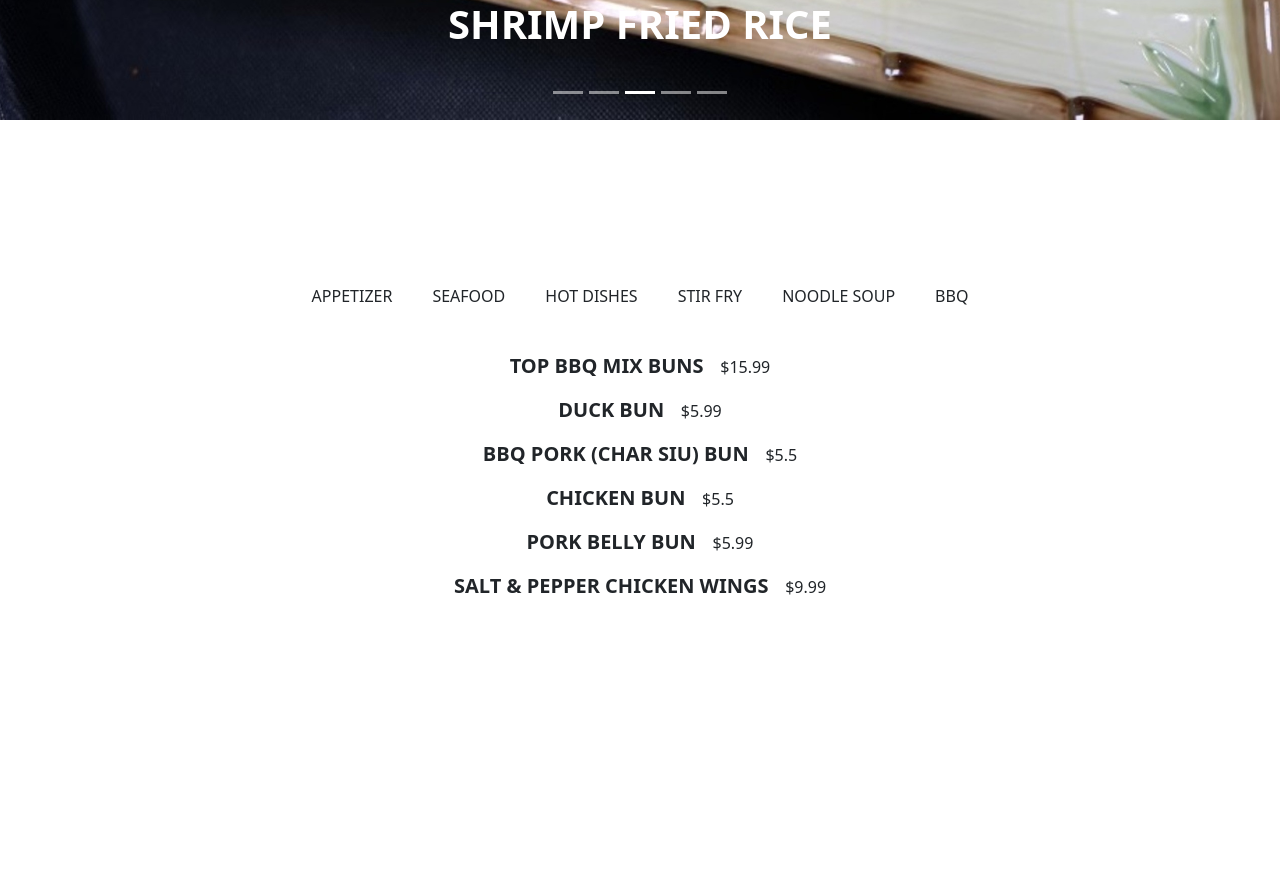
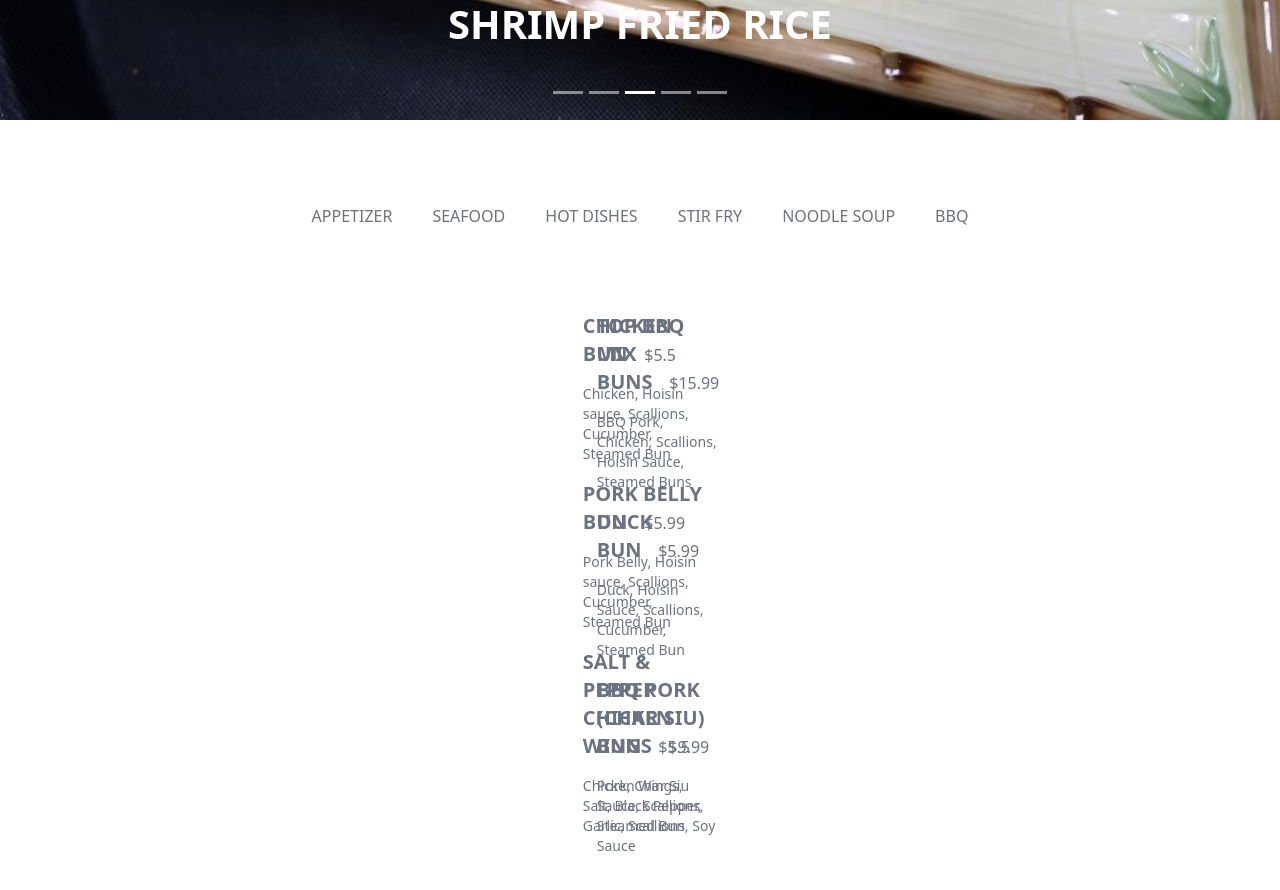
Before and after one commit to andy-phu/Top-BBQ-Noodle, a React (Create React App) app: page / in a window 1280 px wide. Shown: the part 1960-2850 px from the top of the page. Before the commit the page ends 2736 px from the top, so only its background shows below. Built offline with nearby package versions, Linux system fonts and the light colour scheme.

Commit message:
menu done

```diff
--- a/src/components/Description.jsx
+++ b/src/components/Description.jsx
@@ -5,7 +5,7 @@ const Description = () => {
         <div className='py-12 flex items-center w-screen justify-center text-2xl' id='restaurant'>
             <div className='flex flex-col ml-5 sm:flex-row sm:max-w-5xl justify-center text-base '>
                 <div className='text-lg flex grow-2 flex-col pr-14 font-bold '>
-                    <h1 className=' font-bold pb-10 text-2xl' >A DESTINATION</h1>
+                    <h1 className=' font-bold pb-10 text-2xl ' >A DESTINATION</h1>
                     <p className='text-gray-400 font-bold pb-6'> Experience authentic and refined Chinese barbecue at our elegant restaurant. Our expert chefs use only the freshest and finest ingredients to create bold and nuanced flavors. Indulge in the art of Chinese barbecue and discover why our restaurant is the perfect destination for an exquisite dining experience. Join us for an unforgettable evening of exceptional cuisine and elevated ambiance.</p>
                 </div>
                 <div className=' flex grow flex-col w-full text-gray-400 '>
--- a/src/components/Menu.jsx
+++ b/src/components/Menu.jsx
@@ -15,52 +15,52 @@ const Menu = (props) => {
 
     const menuData ={
         "appetizer":[
-            { name: "TOP BBQ MIX BUNS", price: 15.99 },
-            { name: "DUCK BUN", price: 5.99 },
-            { name: "BBQ PORK (CHAR SIU) BUN", price: 5.50},
-            { name: "CHICKEN BUN", price: 5.50},
-            { name: "PORK BELLY BUN", price: 5.99 },
-            { name: "SALT & PEPPER CHICKEN WINGS", price: 9.99 }
+            { name: "TOP BBQ MIX BUNS", price: 15.99, ingredients: "BBQ Pork, Chicken, Scallions, Hoisin Sauce, Steamed Buns"},
+            { name: "DUCK BUN", price: 5.99, ingredients: "Duck, Hoisin Sauce, Scallions, Cucumber, Steamed Bun"},
+            { name: "BBQ PORK (CHAR SIU) BUN", price: 5.50, ingredients:"Pork, Char Siu Sauce, Scallions, Steamed Bun, Soy Sauce"},
+            { name: "CHICKEN BUN", price: 5.50, ingredients: "Chicken, Hoisin sauce, Scallions, Cucumber, Steamed Bun"},
+            { name: "PORK BELLY BUN", price: 5.99, ingredients:  "Pork Belly, Hoisin sauce, Scallions, Cucumber, Steamed Bun"},
+            { name: "SALT & PEPPER CHICKEN WINGS", price: 9.99, ingredients: "Chicken Wings, Salt, Black Pepper, Garlic, Scallions" }
         ],
         "seafood":[
-            { name: "HOUSE SPECIAL LOBSTER", price: "mp"},
-            { name: "PAN FRIED CHILE CODE FISH", price: 31.99 },
-            { name: "BRAISED SHRIMP WITH MAGGI SAUCE", price: 25.99},
-            { name: "SALT AND PEPPER SHRIMP", price: 25.99},
-            { name: "WALNUT SHRIMP", price: 25.99 },
-            { name: "SHRIMP WITH ASPARAGUS", price: 25.99 }
+            { name: "HOUSE SPECIAL LOBSTER", price: "MP", ingredients: "Lobster, Ginger, Scallions, Garlic, Soy Sauce"},
+            { name: "PAN FRIED CHILE CODE FISH", price: 31.99, ingredients:  "Cod Fish, Chili Peppers, Soy Sauce, Ginger, Garlic"},
+            { name: "BRAISED SHRIMP WITH MAGGI SAUCE", price: 25.99, ingredients: "Shrimp, Maggi Sauce, Garlic, Soy Sauce, Sugar"},
+            { name: "SALT AND PEPPER SHRIMP", price: 25.99, ingredients: "Shrimp, Salt, Black Pepper, Garlic, Scallions"},
+            { name: "WALNUT SHRIMP", price: 25.99,ingredients: "Shrimp, Walnuts, Mayo, Honey, Sweetened Condensed Milk"},
+            { name: "SHRIMP WITH ASPARAGUS", price: 25.99, ingredients: "Shrimp, Asparagus, Garlic, Soy Sauce, Sugar"}
         ],
         "hot dishes":[
-            { name: "HOUSE SPECIAL DICED BEEF TENDERLOIN", price: 23.99 },
-            { name: "BEEF WITH CREEN ONION", price: 18.99 },
-            { name: "BEEF W/ SCRAMBLED EGG", price: 18.99},
-            { name: "SHRIMP W/ SCRAMBLED EGG", price: 18.99},
-            { name: "SWEET & SOUR CHICKEN/PORK", price: 18.99 },
-            { name: "KUNG PAO CHICKEN", price: 18.99 }
+            { name: "HOUSE SPECIAL DICED BEEF TENDERLOIN", price: 23.99, ingredients: "Beef Tenderloin, Green Bell Pepper, Red Bell Pepper, Onion, Black Pepper Sauce" },
+            { name: "BEEF WITH GREEN ONION", price: 18.99, ingredients: "Beef, Green Onions, Soy Sauce, Sugar, Ginger"},
+            { name: "BEEF W/ SCRAMBLED EGG", price: 18.99, ingredients: "Beef, Eggs, Soy Sauce, Sugar, Garlic"},
+            { name: "SHRIMP W/ SCRAMBLED EGG", price: 18.99, ingredients: "Shrimp, Eggs, Soy Sauce, Sugar, Garlic"},
+            { name: "SWEET & SOUR CHICKEN/PORK", price: 18.99 , ingredients: "Chicken or Pork, Pineapple, Bell Pepper, Onion, Sweet and Sour Sauce"},
+            { name: "KUNG PAO CHICKEN", price: 18.99 , ingredients: "Chicken, Peanuts, Bell Pepper, Onion, Kung Pao Sauce"}
         ],
         "stir fry":[
-            { name: "BEEF CHOW FUN", price: 15.99 },
-            { name: "SHRIMP CHOWFUN W/ THAI SAUCE", price: 15.99 },
-            { name: "SEAFOOD CHOW MEIN", price: 17.99},
-            { name: "SHRIMP FRIED RICE", price: 15.99},
-            { name: "YANG CHOW FRIED RICE", price: 15.99 },
-            { name: "BEEF FRIED RICE", price: 15.99 }
+            { name: "BEEF CHOW FUN", price: 15.99 , ingredients: "Beef, Rice Noodles, Bean Sprouts, Green Onions, Soy Sauce"},
+            { name: "SHRIMP CHOWFUN W/ THAI SAUCE", price: 15.99 , ingredients: "Shrimp, Rice Noodles, Thai Basil, Mint, Fish Sauce"},
+            { name: "SEAFOOD CHOW MEIN", price: 17.99, ingredients: "Mixed Seafood, Chow Mein Noodles, Broccoli, Carrots, Oyster Sauce"},
+            { name: "SHRIMP FRIED RICE", price: 15.99, ingredients: "Shrimp, Rice, Eggs, Peas, Carrots"},
+            { name: "YANG CHOW FRIED RICE", price: 15.99 , ingredients: "Chicken, Shrimp, Rice, Eggs, Scallions"},
+            { name: "BEEF FRIED RICE", price: 15.99 , ingredients: "Beef, Rice, Eggs, Peas, Carrots"}
         ],
         "noodle soup":[
-            { name: "PHO-DINO BONE BEEF", price: 15.99 },
-            { name: "PHO SHRIMP", price: 13.99 },
-            { name: "PHO-OX TAIL", price: 16.99},
-            { name: "WONTON NOODLE SOUP", price: 11.99 },
-            { name: "ROAST DUCK NOODLE SOUP", price: 11.99 },
-            { name: "CHAR SIU NOODLE SOUP", price: 10.99}
+            { name: "PHO-DINO BONE BEEF", price: 15.99 , ingredients: "Beef Bones, Rice Noodles, Bean Sprouts, Cilantro, Basil"},
+            { name: "PHO SHRIMP", price: 13.99 , ingredients: "Shrimp, Rice Noodles, Bean Sprouts, Cilantro, Lime"},
+            { name: "PHO-OX TAIL", price: 16.99, ingredients: "Ox Tail, Rice Noodles, Bean Sprouts, Cilantro, Star Anise"},
+            { name: "WONTON NOODLE SOUP", price: 11.99, ingredients:  "Wontons, Noodles, Bok Choy, Scallions, Chicken Broth"},
+            { name: "ROAST DUCK NOODLE SOUP", price: 11.99 , ingredients: "Roast Duck, Noodles, Bok Choy, Scallions, Chicken Broth"},
+            { name: "CHAR SIU NOODLE SOUP", price: 10.99, ingredients: "BBQ Pork, Noodles, Bok Choy, Scallions, Chicken Broth"}
         ],
         "bbq":[
-            { name: "WHOLE BEIJING DUCK", price: 46.99 },
-            { name: "HALF BEIJING DUCK", price: 23.99 },
-            { name: "WHOLE BONELESS HOUSE SPECIAL CHICKEN", price: 35.99},
-            { name: "HALF BONELESS HOUSE SPECIAL CHICKEN", price: 18.99 },
-            { name: "ROAST DUCK", price: 32.99 },
-            { name: "CRISPY PORK BELLY", price: 20.99}
+            { name: "WHOLE BEIJING DUCK", price: 46.99 , ingredients: "Duck, Honey, Soy Sauce, Hoisin Sauce, Five Spice Powder"},
+            { name: "HALF BEIJING DUCK", price: 23.99 , ingredients: "Duck, Honey, Soy Sauce, Hoisin Sauce, Five Spice Powder"},
+            { name: "WHOLE BONELESS HOUSE SPECIAL CHICKEN", price: 35.99, ingredients: "Chicken, Garlic, Ginger, Soy Sauce, Oyster Sauce"},
+            { name: "HALF BONELESS HOUSE SPECIAL CHICKEN", price: 18.99 , ingredients: "Chicken, Garlic, Ginger, Soy Sauce, Oyster Sauce"},
+            { name: "ROAST DUCK", price: 32.99 , ingredients: "Duck, Honey, Soy Sauce, Ginger, Scallions"},
+            { name: "CRISPY PORK BELLY", price: 20.99, ingredients: "Pork Belly, Soy Sauce, Rice Vinegar, Garlic, Sugar"}
         ],
 
 
@@ -72,7 +72,7 @@ const Menu = (props) => {
 
     const sectionButtons = Object.keys(sectionMap).map((section) => (
         <button
-          className='border-0'
+          className='border-0 text-gray-500'
           key={section}
           onClick={() => handleClick(section)}
           style={{ textDecoration: underline === section ? "underline" : "none" }}
@@ -81,35 +81,68 @@ const Menu = (props) => {
         </button>
     ));
 
-    const sectionDivs = Object.keys(sectionMap).map((section) => (
-        <div>
+    const firstSectionDivs = Object.keys(sectionMap).map((section) => {
+        const sectionItems = menuData[section] || [];
+        const sectionItemsCount = sectionItems.length;
+        const firstHalfItems = sectionItems.slice(0, Math.ceil(sectionItemsCount / 2));
 
-            <div key={section}
-            id={sectionMap[section]}
-            style={{ display: currentSection === section ? "block" : "none" }}>
-                {menuData && menuData[section] && menuData[section].map((item)=> (
-                    <div key={item.name}>
+        return (
+          <div key={section}>
+            <div
+              id={sectionMap[section]}
+              style={{ display: currentSection === section ? "block" : "none" }}
+            >
+              {firstHalfItems.map((item) => (
+                <div className="text-gray-500" key={item.name}>
+                  <p>
+                    <span className="font-bold text-md sm:text-xl">{item.name}</span>&nbsp;&nbsp;&nbsp;&nbsp;
+                    <span>${item.price}</span>
+                  </p>
+                  <p className="text-sm pb-6 h-20">{item.ingredients}</p>
+                </div>
+              ))}
+            </div>
+          </div>
+        );
+      });
 
-                        <p><span className='font-bold text-xl'>{item.name}</span>&nbsp;&nbsp;&nbsp;&nbsp;
-                        <span className='text-gray'>${item.price}</span>
-                        </p>
+    const secondSectionDivs = Object.keys(sectionMap).map((section) => {
+        const sectionItems = menuData[section] || [];
+        const sectionItemsCount = sectionItems.length;
+        const mid = Math.ceil(sectionItemsCount / 2)
+        const secondHalfItems = sectionItems.slice(mid, sectionItemsCount);
 
-                    </div>
+        return (
+            <div key={section}>
+            <div
+                id={sectionMap[section]}
+                style={{ display: currentSection === section ? "block" : "none" }}
+            >
+                {secondHalfItems.map((item) => (
+                <div className="text-gray-500" key={item.name}>
+                    <p>
+                    <span className="font-bold text-md sm:text-xl">{item.name}</span>&nbsp;&nbsp;&nbsp;&nbsp;
+                    <span>${item.price}</span>
+                    </p>
+                    <p className="text-sm pb-6 h-20">{item.ingredients}</p>
+                </div>
                 ))}
             </div>
-        </div>
+            </div>
+        );
+    });
 
-    ));
 
 
 
     return (
-        <div id='menu' className='pt-40 pb-40 flex justify-centertext-black/50  flex-col '>
-            <div className='flex justify-center pb-10'>
+        <div id='menu' className='md:pt-30 md:pb-30 pt-20 pb-20 flex justify-centertext-black/50  flex-col '>
+            <div className=' justify-center pb-20 grid sm:flex'>
                 {sectionButtons}
             </div>
-            <div className='flex justify-center text-center flex-row' >
-                {sectionDivs}
+            <div className='grid grid-cols-1 sm:grid-cols-2 sm:justify-items-center justify-start pl-6' >
+                <div className='lg:ml-80  pl-0 lg:pl-80'>{firstSectionDivs}</div>
+                <div className='lg:mr-80  pr-0 lg:pr-80'>{secondSectionDivs}</div>
             </div>
 
 
--- a/src/components/NavBar.jsx
+++ b/src/components/NavBar.jsx
@@ -51,7 +51,7 @@ const Navbar = () => {
                         <Link to="hero" spy={true} smooth={true} duration={500}  offset={0} className={`pr-8 sm-scale-50 no-underline  text-white/70  ${isShrunk ? "pr-0 transition-all delay-300 ease-out" : ""} `}>
                             <img className={`opacity-80 z-99 ${isShrunk ? "scale-0 sm:scale-50 pb-2 " : ""}`} src={topBBQLogo} />
                         </Link>
-                        <Link to="photos" spy={true} smooth={true} offset={100} duration={500} className={`pr-8 sm-hidden no-underline  text-white/70 hover:text-white/100 ${isShrunk ? "text-sm pr-4 transition-all delay-300 ease-out" : ""}`}>PHOTOS</Link>
+                        <Link to="photos" spy={true} smooth={true} offset={0} duration={500} className={`pr-8 sm-hidden no-underline  text-white/70 hover:text-white/100 ${isShrunk ? "text-sm pr-4 transition-all delay-300 ease-out" : ""}`}>PHOTOS</Link>
                         <Link to="menu" spy={true} smooth={true} offset={100} duration={500} className={`pr-8 sm-hidden no-underline  text-white/70 hover:text-white/100 ${isShrunk ? "text-sm pr-4 transition-all delay-300 ease-out" : ""}`}>MENU</Link>
 
                     </div>
```
